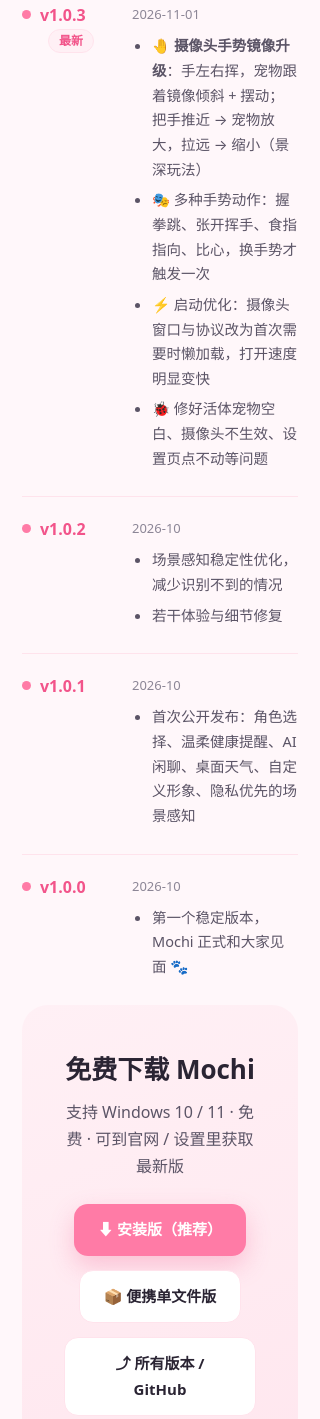
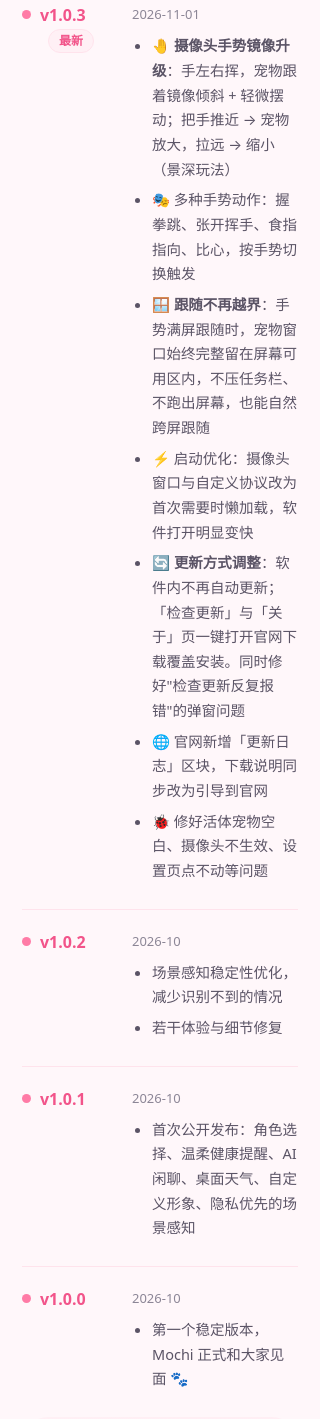
Before and after one commit to code-outpost/xiaojian-dev, an Electron app: page website/index.html in a window 320 px wide. Shown: the part 3826-5245 px from the top of the page. Drawn offline with Linux system fonts and the light colour scheme.

Commit message:
docs(website): 更新日志补全 v1.0.3 全部修复 + 下载区加版本徽标

```diff
--- a/website/index.html
+++ b/website/index.html
@@ -72,7 +72,8 @@
   .chars-note{margin-top:18px;text-align:center;font-size:13px;color:var(--ink-3);line-height:1.7}
   /* 下载 */
   .download{background:linear-gradient(160deg,#FFF0F5,#FFE3EC);border-radius:26px;padding:42px;text-align:center}
-  .download h2{font-size:26px;font-weight:900}
+  .download h2{font-size:26px;font-weight:900;display:flex;align-items:center;justify-content:center;gap:12px;flex-wrap:wrap}
+  .ver-pill{background:var(--pink);color:#fff;font-size:14px;font-weight:800;padding:4px 14px;border-radius:999px;letter-spacing:.3px;box-shadow:0 6px 16px rgba(242,84,138,.3)}
   .dl-btns{margin-top:24px;display:flex;gap:14px;justify-content:center;flex-wrap:wrap}
   .dl-note{margin-top:16px;font-size:13px;color:var(--ink-3)}
   .dl-note code{background:#fff;padding:2px 7px;border-radius:6px;border:1px solid var(--line)}
@@ -211,9 +212,12 @@
       <div class="log-body">
         <div class="log-date">2026-11-01</div>
         <ul>
-          <li>🤚 <b>摄像头手势镜像升级</b>：手左右挥，宠物跟着镜像倾斜 + 摆动；把手推近 → 宠物放大，拉远 → 缩小（景深玩法）</li>
-          <li>🎭 多种手势动作：握拳跳、张开挥手、食指指向、比心，换手势才触发一次</li>
-          <li>⚡ 启动优化：摄像头窗口与协议改为首次需要时懒加载，打开速度明显变快</li>
+          <li>🤚 <b>摄像头手势镜像升级</b>：手左右挥，宠物跟着镜像倾斜 + 轻微摆动；把手推近 → 宠物放大，拉远 → 缩小（景深玩法）</li>
+          <li>🎭 多种手势动作：握拳跳、张开挥手、食指指向、比心，按手势切换触发</li>
+          <li>🪟 <b>跟随不再越界</b>：手势满屏跟随时，宠物窗口始终完整留在屏幕可用区内，不压任务栏、不跑出屏幕，也能自然跨屏跟随</li>
+          <li>⚡ 启动优化：摄像头窗口与自定义协议改为首次需要时懒加载，软件打开明显变快</li>
+          <li>🔄 <b>更新方式调整</b>：软件内不再自动更新；「检查更新」与「关于」页一键打开官网下载覆盖安装。同时修好"检查更新反复报错"的弹窗问题</li>
+          <li>🌐 官网新增「更新日志」区块，下载说明同步改为引导到官网</li>
           <li>🐞 修好活体宠物空白、摄像头不生效、设置页点不动等问题</li>
         </ul>
       </div>
@@ -251,8 +255,8 @@
 
 <section id="download" class="wrap">
   <div class="download">
-    <h2>免费下载 Mochi</h2>
-    <p style="color:var(--ink-2);margin-top:8px">支持 Windows 10 / 11 · 免费 · 可到官网 / 设置里获取最新版</p>
+    <h2>免费下载 Mochi <span class="ver-pill">v1.0.3</span></h2>
+    <p style="color:var(--ink-2);margin-top:8px">支持 Windows 10 / 11 · 免费 · 当前最新稳定版</p>
     <div class="dl-btns">
       <a class="btn btn-primary" href="#" data-dl="setup">⬇ 安装版（推荐）</a>
       <a class="btn btn-ghost" href="#" data-dl="portable">📦 便携单文件版</a>
```
